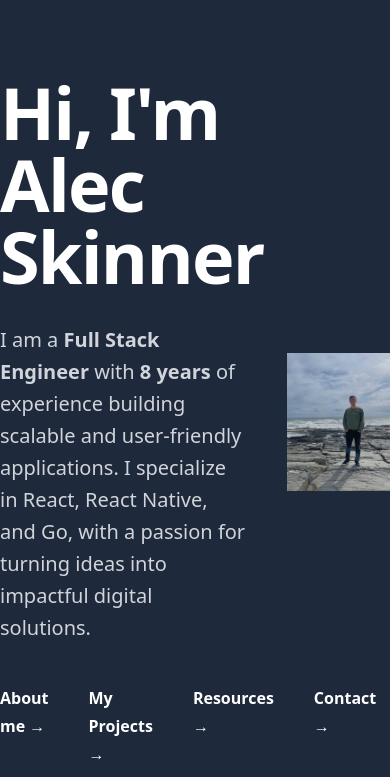
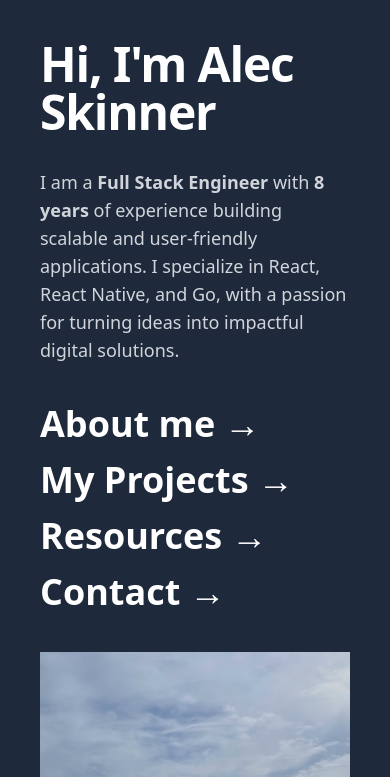
Before and after one commit to skinner452/alecskinner, a React (Create React App) app: page / in a window 390 px wide. Shown: the top 777 px of the page. Built offline with nearby package versions, Linux system fonts and the light colour scheme.

Commit message:
Made Home page responsive

```diff
--- a/src/App.tsx
+++ b/src/App.tsx
@@ -11,8 +11,8 @@ const Contact = lazy(() => import("./pages/Contact"));
 function App() {
   return (
     <BrowserRouter>
-      <div className="flex h-screen bg-slate-800 text-white">
-        <Suspense fallback={<TextPage text="Loading..." />}>
+      <div className="flex min-h-screen bg-slate-800 text-white p-10">
+        <Suspense>
           <Routes>
             <Route path="/" element={<Home />} />
             <Route path="/about-me" element={<AboutMe />} />
--- a/src/pages/Home.tsx
+++ b/src/pages/Home.tsx
@@ -3,20 +3,20 @@ import MaineImage from "../images/maine.jpg";
 
 const Home = () => {
   return (
-    <div className="container max-w-4xl m-auto grid grid-cols-3 gap-10">
+    <div className="container max-w-4xl m-auto sm:grid sm:grid-cols-3 sm:gap-10">
       <div className="col-span-2 my-auto">
-        <h2 className="text-7xl font-semibold text-white tracking-tight">
+        <h2 className="text-5xl sm:text-7xl font-semibold text-white tracking-tight">
           Hi, I'm Alec Skinner
         </h2>
 
-        <p className="mt-8 text-xl/8 font-medium text-gray-300">
+        <p className="mt-8 text-lg/7 sm:text-xl/8 font-medium text-gray-300">
           I am a <b>Full Stack Engineer</b> with <b>8 years</b> of experience
           building scalable and user-friendly applications. I specialize in
           React, React Native, and Go, with a passion for turning ideas into
           impactful digital solutions.
         </p>
 
-        <div className="mt-10 flex gap-x-10 text-base/7 font-semibold">
+        <div className="mt-10 mb-10 sm:mb-0 flex flex-col sm:flex-row gap-y-4 gap-x-10 text-4xl sm:text-base/7 font-semibold">
           <Link to={"/about-me"}>
             About me <span aria-hidden="true">&rarr;</span>
           </Link>
```
